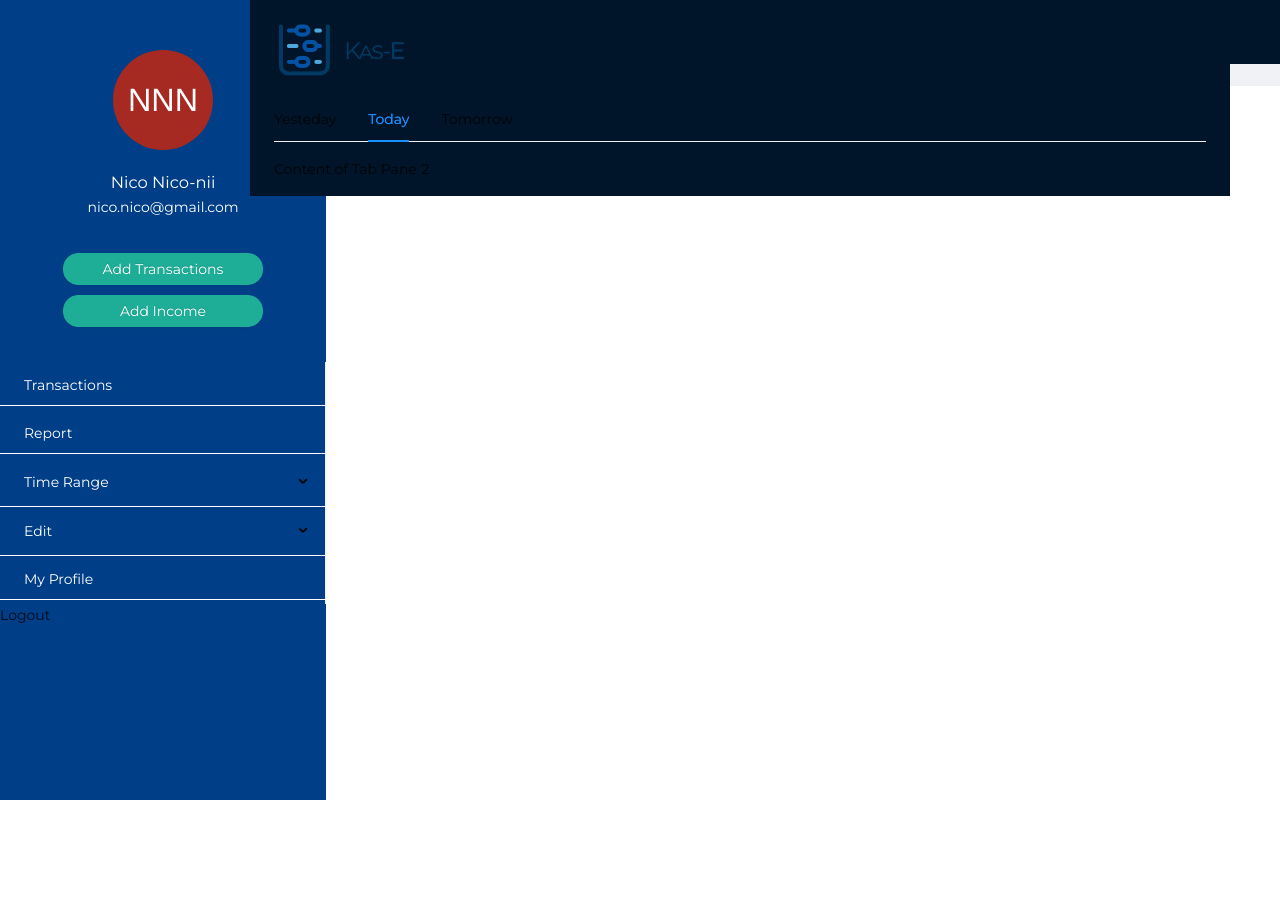
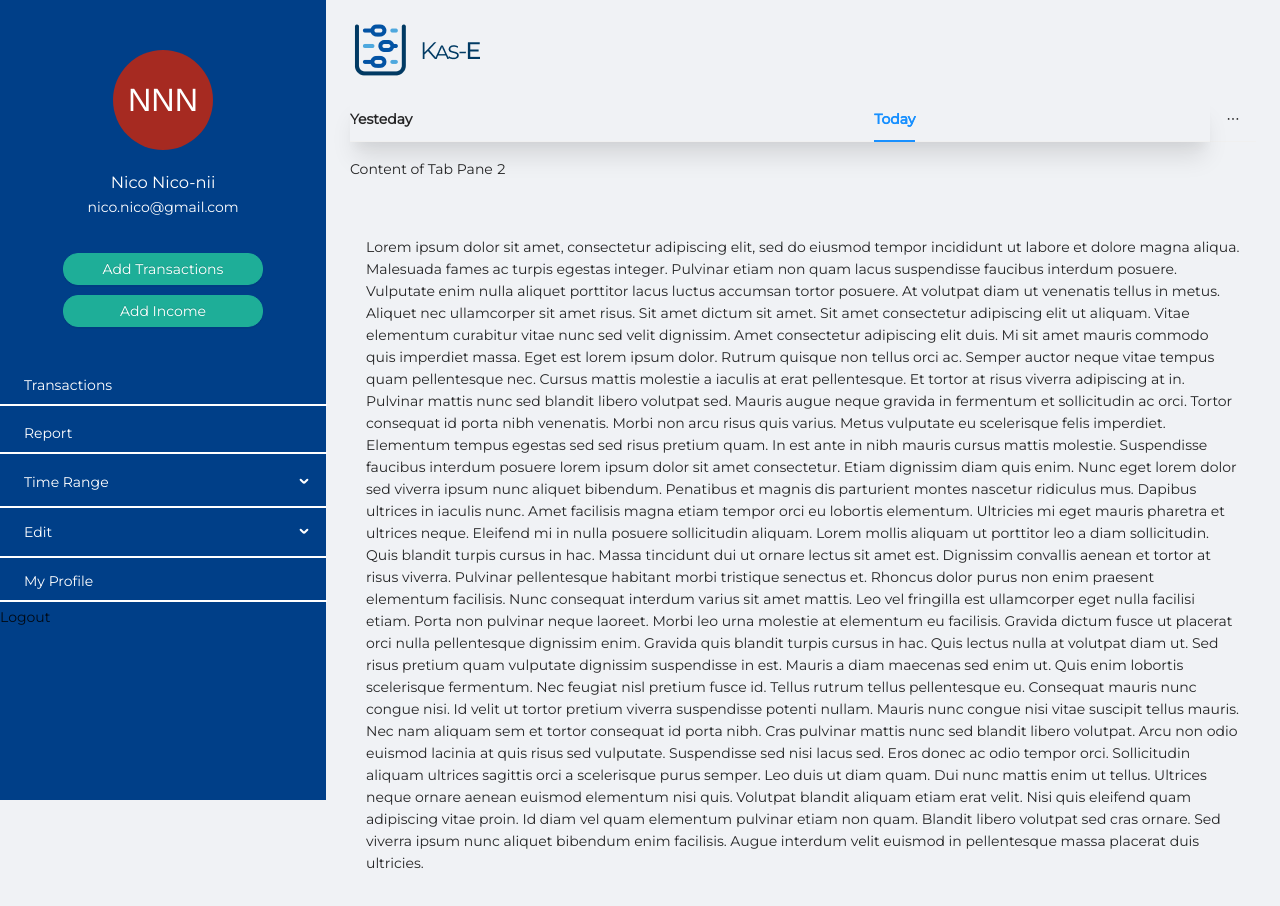
Before and after one commit to risyadzyn21/kas-e, a React (Create React App) app: page / in a window 1280 px wide. Shown: the top 906 px of the page. Before the commit the page ends 800 px from the top, so only its background shows below. Built offline with nearby package versions, Linux system fonts and the light colour scheme.

Commit message:
UI improved

```diff
--- a/src/components/header/HeaderTime.scss
+++ b/src/components/header/HeaderTime.scss
@@ -1,2 +1,15 @@
-.ant-tabs-nav-list {
+.site-page-header {
+  position: sticky;
+  top: 0;
+  z-index: 5;
 }
+
+.ant-tabs-nav-wrap {
+  box-shadow: rgba(0, 0, 0, 0.1) 0px 20px 25px -5px,
+    rgba(0, 0, 0, 0.04) 0px 10px 10px -5px;
+  .ant-tabs-nav-list {
+    font-weight: bold;
+    gap: 180%;
+    display: flex;
+  }
+}
--- a/src/components/modals/Modal.scss
+++ b/src/components/modals/Modal.scss
@@ -1,4 +1,4 @@
-$secondary-color: #1eae98;
+@import "../../assets/abstracts/variables";
 
 .transaction-modal,
 .income-modal {
@@ -7,7 +7,13 @@ $secondary-color: #1eae98;
     margin: 5px auto;
     width: 200px;
     border-radius: 15px;
-    background: $secondary-color;
-    border: 1px solid $secondary-color;
+    background: $chart-color2;
+    border: 1px solid $chart-color2;
+
+    &:hover {
+      background: $chart-color2;
+      transform: scale(1.05);
+      transition: all 0.5s ease;
+    }
   }
 }
--- a/src/components/sidebar/Sidebar.js
+++ b/src/components/sidebar/Sidebar.js
@@ -1,18 +1,14 @@
 import { useState } from 'react';
 import './Sidebar.scss'
-import { Layout, Menu, Radio, Space } from 'antd';
-
+import { Layout, Menu, Radio } from 'antd';
 
 import UserAvatar from '../avatar/UserAvatar.js'
 import AddTransactionModal from '../modals/AddTransactionModal';
 import AddIncomeModal from '../modals/AddIncomeModal';
 
-
-
 const Sidebar = () => {
   const [value, setValue] = useState(1);
   const { SubMenu } = Menu;
-  const { Header, Content, Footer, Sider } = Layout;
 
   const onChange = e => {
     console.log('radio checked', e.target.value);
@@ -21,9 +17,6 @@ const Sidebar = () => {
 
   return (
     <div>
-      <Layout>
-        <Sider>
-
       <div>
         <UserAvatar />
       </div>
@@ -35,7 +28,9 @@ const Sidebar = () => {
 
       <Menu mode="inline">
         <Menu.Item key="1" >
+          {/* <Link to="/transactions"> */}
           Transactions
+          {/* </Link> */}
         </Menu.Item>
         <Menu.Item key="2" >
           Report
@@ -61,8 +56,6 @@ const Sidebar = () => {
       <div className='logout-btn-side'>
         <div>Logout</div>
       </div>
-        </Sider>
-      </Layout>
 
     </div>
   )
--- a/src/components/sidebar/Sidebar.scss
+++ b/src/components/sidebar/Sidebar.scss
@@ -1,37 +1,66 @@
 @import "../../assets/abstracts/variables";
 
-.ant-layout-sider-children {
-  overflow: auto;
+.sidebar {
   height: 100vh;
-  width: 326px;
-  position: fixed;
+  position: sticky;
+  top: 0;
   left: 0;
   background: $primary-color;
 
+  .ant-menu {
+    border-right: 0;
+
+    .ant-menu-submenu-arrow {
+      color: $text-white-color;
+      background-color: $text-white-color;
+    }
+  }
+
   ul {
-    margin-top: 30px;
     background: $primary-color;
     color: $text-white-color;
 
     li {
-      border-bottom: 1px solid $text-white-color;
+      border-bottom: 2px solid $text-white-color;
 
       .radio-group {
         display: flex;
         flex-direction: column;
         margin: 0;
+
+        label {
+          padding: 10px 50px;
+          border-bottom: 2px solid $primary-color;
+          margin: 0;
+        }
+      }
+      :hover {
+        color: $chart-color2;
       }
     }
   }
   .edit-group {
     li {
       color: $primary-color;
-      border-bottom: 1px solid $primary-color;
+      border-bottom: 2px solid $primary-color;
       margin: 0;
     }
   }
 
   .side-modal {
-    margin-top: 30px;
+    margin: 30px 0;
   }
 }
+
+// Sidebar
+// .sidebar {
+//   height: 100vh;
+//   position: sticky;
+//   top: 0;
+//   left: 0;
+//   background: $primary-color;
+
+//   .ant-menu {
+//     border-right: 0;
+//   }
+// }
--- a/src/pages/report-page/index.js
+++ b/src/pages/report-page/index.js
@@ -3,20 +3,34 @@ import Sidebar from '../../components/sidebar/Sidebar'
 import HeaderTimeDaily from '../../components/header/HeaderTimeDaily'
 
 function ReportPage() {
-  const { Header, Footer, Sider, Content } = Layout;
+  const { Header, Sider, Content } = Layout;
+
   return (
     <>
       <Layout>
-        <Sider><Sidebar /></Sider>
+        <Sider theme="light" width={326} className="sidebar">
+          <Sidebar />
+        </Sider>
+
         <Layout>
-          <Header><HeaderTimeDaily /></Header>
-          <Content>Content</Content>
+          <HeaderTimeDaily />
+          <Content style={{ padding: 40 }} >
+            Lorem ipsum dolor sit amet, consectetur adipiscing elit, sed do eiusmod tempor incididunt ut labore et dolore magna aliqua. Malesuada fames ac turpis egestas integer. Pulvinar etiam non quam lacus suspendisse faucibus interdum posuere. Vulputate enim nulla aliquet porttitor lacus luctus accumsan tortor posuere. At volutpat diam ut venenatis tellus in metus. Aliquet nec ullamcorper sit amet risus. Sit amet dictum sit amet. Sit amet consectetur adipiscing elit ut aliquam. Vitae elementum curabitur vitae nunc sed velit dignissim. Amet consectetur adipiscing elit duis. Mi sit amet mauris commodo quis imperdiet massa. Eget est lorem ipsum dolor. Rutrum quisque non tellus orci ac. Semper auctor neque vitae tempus quam pellentesque nec. Cursus mattis molestie a iaculis at erat pellentesque.
 
+            Et tortor at risus viverra adipiscing at in. Pulvinar mattis nunc sed blandit libero volutpat sed. Mauris augue neque gravida in fermentum et sollicitudin ac orci. Tortor consequat id porta nibh venenatis. Morbi non arcu risus quis varius. Metus vulputate eu scelerisque felis imperdiet. Elementum tempus egestas sed sed risus pretium quam. In est ante in nibh mauris cursus mattis molestie. Suspendisse faucibus interdum posuere lorem ipsum dolor sit amet consectetur. Etiam dignissim diam quis enim. Nunc eget lorem dolor sed viverra ipsum nunc aliquet bibendum.
+
+            Penatibus et magnis dis parturient montes nascetur ridiculus mus. Dapibus ultrices in iaculis nunc. Amet facilisis magna etiam tempor orci eu lobortis elementum. Ultricies mi eget mauris pharetra et ultrices neque. Eleifend mi in nulla posuere sollicitudin aliquam. Lorem mollis aliquam ut porttitor leo a diam sollicitudin. Quis blandit turpis cursus in hac. Massa tincidunt dui ut ornare lectus sit amet est. Dignissim convallis aenean et tortor at risus viverra. Pulvinar pellentesque habitant morbi tristique senectus et. Rhoncus dolor purus non enim praesent elementum facilisis. Nunc consequat interdum varius sit amet mattis.
+
+            Leo vel fringilla est ullamcorper eget nulla facilisi etiam. Porta non pulvinar neque laoreet. Morbi leo urna molestie at elementum eu facilisis. Gravida dictum fusce ut placerat orci nulla pellentesque dignissim enim. Gravida quis blandit turpis cursus in hac. Quis lectus nulla at volutpat diam ut. Sed risus pretium quam vulputate dignissim suspendisse in est. Mauris a diam maecenas sed enim ut. Quis enim lobortis scelerisque fermentum. Nec feugiat nisl pretium fusce id. Tellus rutrum tellus pellentesque eu. Consequat mauris nunc congue nisi. Id velit ut tortor pretium viverra suspendisse potenti nullam. Mauris nunc congue nisi vitae suscipit tellus mauris. Nec nam aliquam sem et tortor consequat id porta nibh. Cras pulvinar mattis nunc sed blandit libero volutpat. Arcu non odio euismod lacinia at quis risus sed vulputate. Suspendisse sed nisi lacus sed. Eros donec ac odio tempor orci.
+
+            Sollicitudin aliquam ultrices sagittis orci a scelerisque purus semper. Leo duis ut diam quam. Dui nunc mattis enim ut tellus. Ultrices neque ornare aenean euismod elementum nisi quis. Volutpat blandit aliquam etiam erat velit. Nisi quis eleifend quam adipiscing vitae proin. Id diam vel quam elementum pulvinar etiam non quam. Blandit libero volutpat sed cras ornare. Sed viverra ipsum nunc aliquet bibendum enim facilisis. Augue interdum velit euismod in pellentesque massa placerat duis ultricies.
+          </Content>
         </Layout>
       </Layout>
-
     </>
   )
 }
 
 export default ReportPage
+
+// style={{ background: 'none' }}
```
Lines whose indentation alone changed are shown as unchanged.
